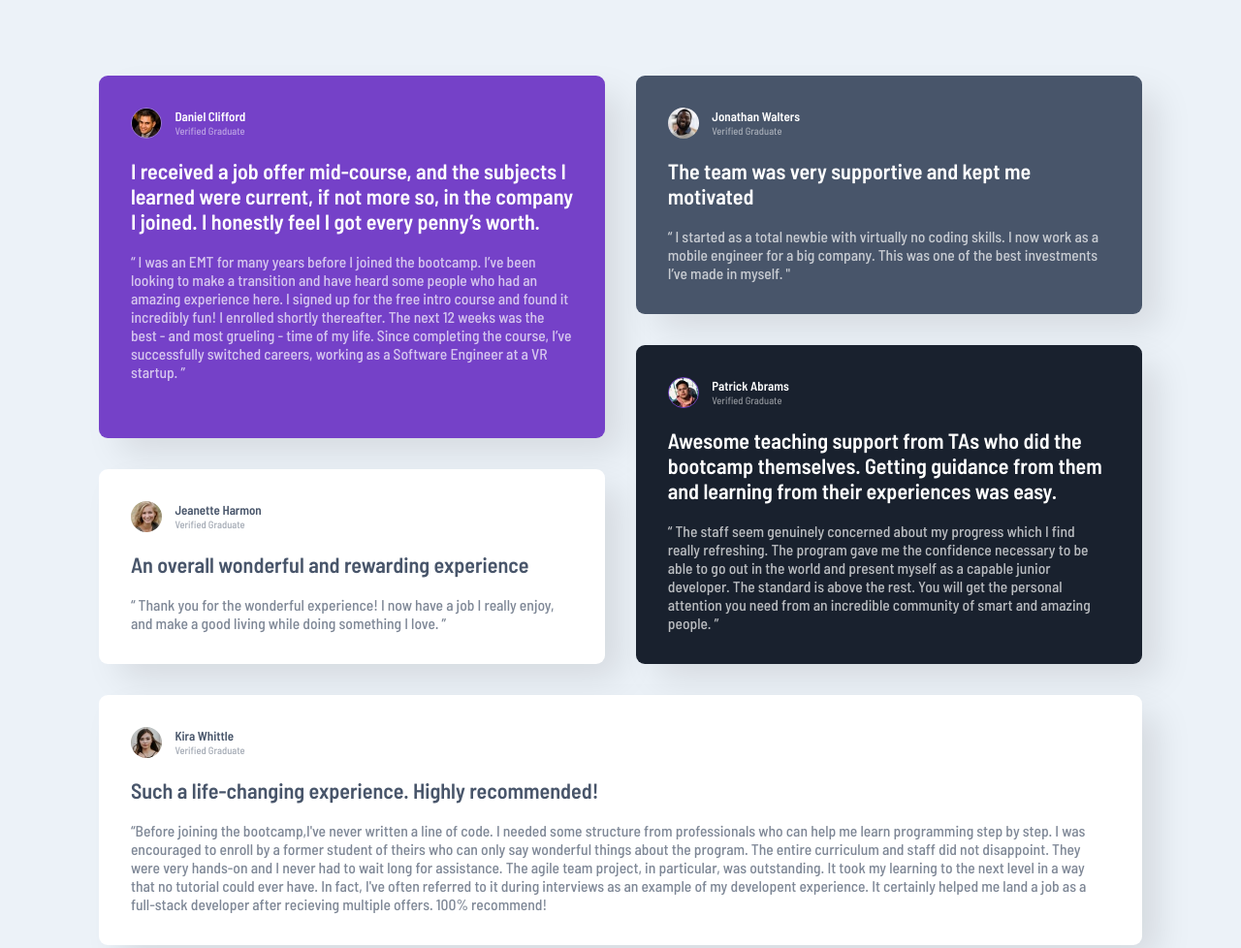
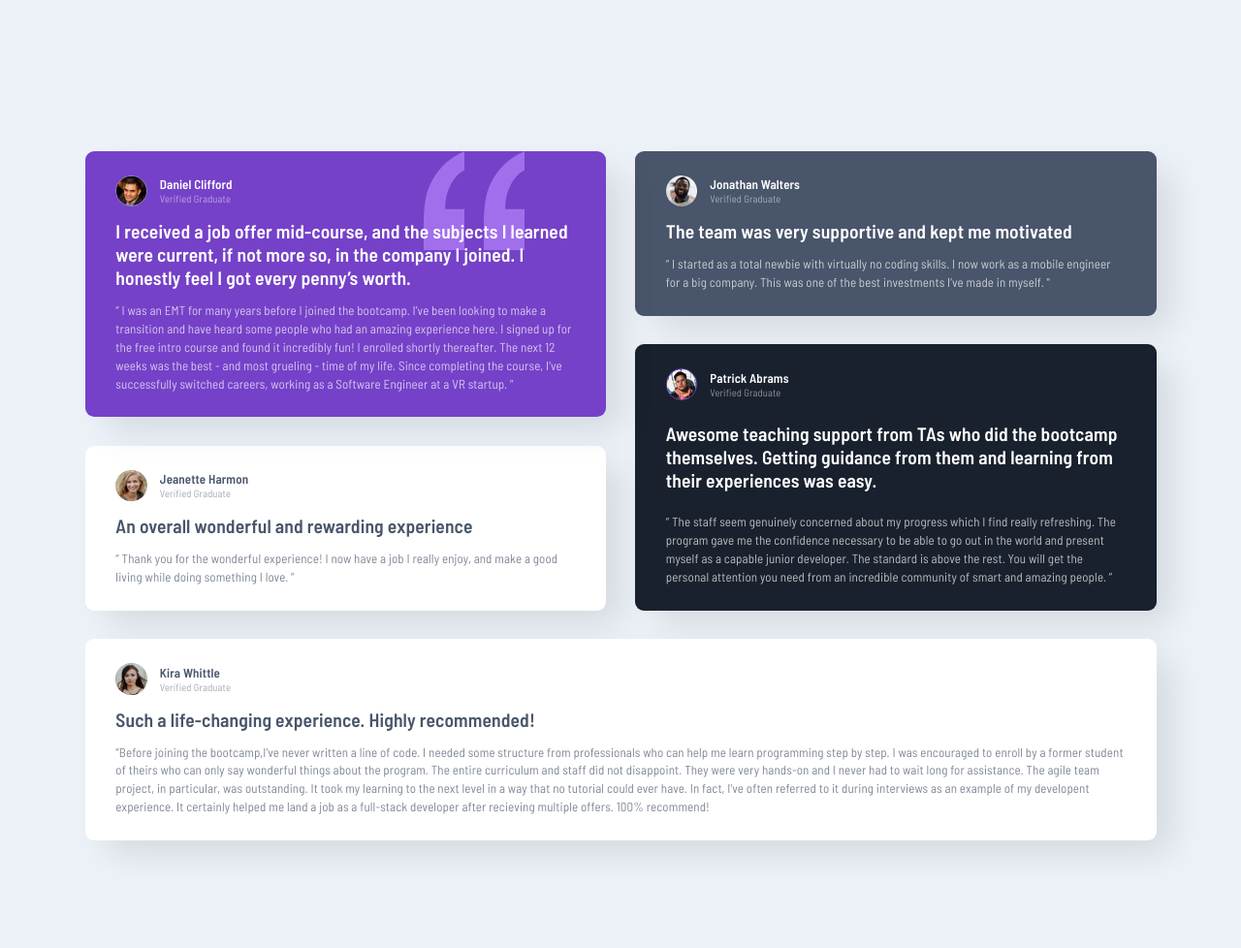
Before and after one commit to dannxvc/grid-challenge, a website built with webpack: page index.html in a window 1280 px wide. Shown: the top 978 px of the page at 97% size. Built offline with nearby package versions, Linux system fonts and the light colour scheme.

Commit message:
Apply blockquote html markup and add the quotation background

```diff
--- a/assets/css/styles.css
+++ b/assets/css/styles.css
@@ -3,7 +3,7 @@
     font-weight: 600;
 }
 .font-500{
-    font-weight: 500;
+    font-weight: 400;
 }
 h2,p{
     margin: 0;
@@ -14,13 +14,20 @@ a{
 }
 .container{
     display: grid;
-    gap: 2.5rem;
-    margin: 6rem 5%;
+    gap: 2.3rem;
+    width: 95%;
+    max-width: 85rem;
+    margin: 12rem auto;
+    letter-spacing: 0.01rem;
 }
 .card{
-    padding: 2.5rem;
+    margin: 0;
+    padding: 1.9rem 2.45rem;
     border-radius: 0.7rem;
     box-shadow: 19px 17px 36px -3px var(--shadow);
+    display: flex;
+    flex-direction: column;
+    justify-content: space-between;
 }
 .card--light{
     color: var(--white);
@@ -29,7 +36,16 @@ a{
     color: var(--gray);
 }
 .card--one{
+    position: relative;
     background: var(--violet) ;
+}
+.card--one:before{
+    content: url(../img/bg-pattern-quotation.svg);
+    opacity: 0.9;
+    position: absolute;
+    top:0;
+    right: 6.5rem;
+    z-index: 0;
 }
 .card--two{
     background: var(--gray) ;
@@ -44,7 +60,6 @@ a{
     display: flex;
     flex-direction: row;
     align-items: center;
-    margin-bottom: 1.5rem;
 }
 .person--name{
     font-size: 1rem;
@@ -69,25 +84,25 @@ a{
     border: 0.15rem solid var(--violet);
 }
 .title{
-    font-size: 1.7rem;
-    margin-bottom: 1.5rem;
+    font-size: 1.5rem;
+    margin: 1rem 0;
+    z-index: 1;
 }
 .subtitle{
     opacity: 70%;
-    font-size: 1.2rem;
+    font-size: 1rem;
     margin-bottom: 0;
+    line-height: 1.45rem;
 }
 .attribution{
     display: flex;
     justify-content: center;
-    margin-bottom: 2rem;
+    padding-bottom: 3rem;
 }
 
 @media (min-width: 59.375rem) {
     .container{
         grid-template-columns: 1fr 1fr;
-        margin: 6rem 8%;
-        margin-bottom: 4%;
     }
 
     .card--one{
@@ -127,9 +142,7 @@ a{
 @media (min-width: 84.375rem) {
     .container{
         grid-template-columns: 1fr 1fr 1fr 1fr;
-        grid-template-rows: 1fr 1fr;
-        width: 90rem;
-        margin: 8rem auto;
+        grid-template-rows: auto auto;
     }
     .card--one{
         grid-column-end: 3;
--- a/index.html
+++ b/index.html
@@ -6,13 +6,13 @@
   <link rel="icon" type="image/png" sizes="32x32" href="assets/img/favicon-32x32.png">
   <link rel="preconnect" href="https://fonts.googleapis.com">
   <link rel="preconnect" href="https://fonts.gstatic.com" crossorigin>
-  <link href="https://fonts.googleapis.com/css2?family=Barlow+Semi+Condensed:wght@500;600&display=swap" rel="stylesheet">
+  <link href="https://fonts.googleapis.com/css2?family=Barlow+Semi+Condensed:wght@400;600&display=swap" rel="stylesheet">
   <title>Frontend Mentor | Grid Challenge</title>
 </head>
 <body>
   <main>
     <div class="container">
-      <div class="card card--light card--one">
+      <blockquote  class="card card--light card--one">
         <div class="person">
           <div class="pic">
             <img class="person--pic pic--border--light" src="assets/img/image-daniel.jpg" alt="image-daniel-clifford">
@@ -33,8 +33,8 @@
           The next 12 weeks was the best - and most grueling - time of my life. Since completing
           the course, I’ve successfully switched careers, working as a Software Engineer at a VR startup. ”
         </div>
-      </div>
-      <div class="card card--light card--two">
+      </blockquote >
+      <blockquote  class="card card--light card--two">
         <div class="person">
           <div class="pic">
             <img class="person--pic" src="assets/img/image-jonathan.jpg" alt="image-jonathan-walters">
@@ -51,8 +51,8 @@
               “ I started as a total newbie with virtually no coding skills. I now work as a mobile engineer
               for a big company. This was one of the best investments I’ve made in myself. "
         </div>
-      </div>
-      <div class="card card--dark card--three">
+      </blockquote >
+      <blockquote  class="card card--dark card--three">
         <div class="person">
           <div class="pic">
             <img class="person--pic" src="assets/img/image-jeanette.jpg" alt="image-jeanette-harmon">
@@ -69,8 +69,8 @@
             “ Thank you for the wonderful experience! I now have a job I really enjoy, and make a good living
           while doing something I love. ”
         </div>
-      </div>
-      <div class="card card--light card--four">
+      </blockquote >
+      <blockquote  class="card card--light card--four">
         <div class="person">
           <div class="pic">
             <img class="person--pic pic--border--dark" src="assets/img/image-patrick.jpg" alt="image-patrick-abrams">
@@ -90,8 +90,8 @@
             junior developer. The standard is above the rest. You will get the personal attention you need from
             an incredible community of smart and amazing people. ”
         </div>
-      </div>
-      <div class="card card--dark card--five">
+      </blockquote>
+      <blockquote  class="card card--dark card--five">
         <div class="person">
           <div class="pic">
             <img class="person--pic" src="assets/img/image-kira.jpg" alt="image-kira-whittle">
@@ -116,7 +116,7 @@
           as a full-stack developer after recieving multiple offers. 100% recommend!
         </div>
       </div>
-    </div>
+    </blockquote>
     <div class="attribution">
       <p>
         Challenge by<a href="https://www.frontendmentor.io?ref=challenge" target="_blank"> Frontend Mentor</a>.
```
